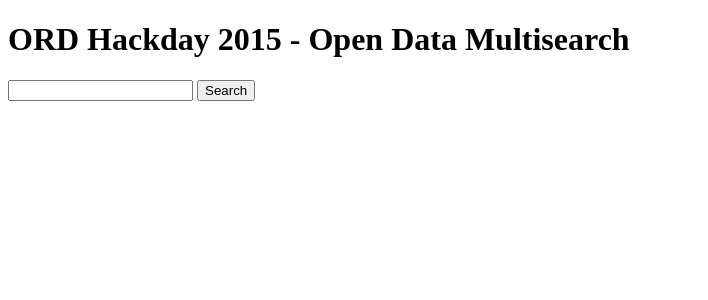
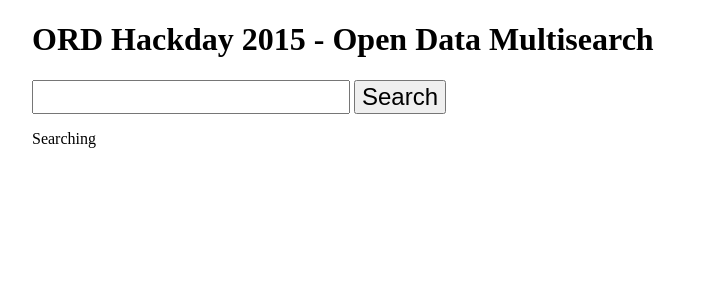
Before and after one commit to bellisk/opendata-multisearch, a Django app: page / in a window 1280 px wide. Shown: the top 300 px of the page, without its empty margins (0-708 px from the left). Run offline with Django 3.2, Linux system fonts and the light colour scheme.

Commit message:
-Nicer template for search.

```diff
--- /dev/null
+++ b/ord_hackday/search/static/search/style.css
@@ -0,0 +1,35 @@
+body {
+    margin-left: 2em;
+    margin-right: 2em;
+}
+
+.search input {
+    font-size: 150%;
+}
+
+.portals {
+    padding: 0;
+    list-style: none;
+}
+
+.portals li {
+    display: inline;
+}
+
+.portals li:after {
+    content: ", ";
+}
+
+.portals li:last-child:after {
+    content: "";
+}
+
+.results {
+    padding: 0;
+    list-style: none;
+}
+
+.results li {
+    border-bottom: 1px solid #aaaaaa;
+    margin-bottom: 1em;
+}
--- a/ord_hackday/search/templates/search.html
+++ b/ord_hackday/search/templates/search.html
@@ -1,8 +1,11 @@
+{% load staticfiles %}
+
 <!DOCTYPE html>
 <html>
 <head lang="en">
     <meta charset="UTF-8">
     <title>Open Data Multisearch</title>
+    <link href="{% static "search/style.css" %}" rel="stylesheet" type="text/css" media="screen">
 </head>
 <body>
     <h1>ORD Hackday 2015 - Open Data Multisearch</h1>
@@ -10,6 +13,10 @@
     <form action="/" method="get" class="search">
         <input type="text" name="query" value="{{query}}" class="query"> <input type="submit" value="Search" class="submit">
     </form>
+
+    <ul class="portals">
+        Searching {% for p in portals %}<li>{{p.name}}</li>{% endfor %}
+    </ul>
 
     <ul class="results">
     {% for r  in results %}
```
